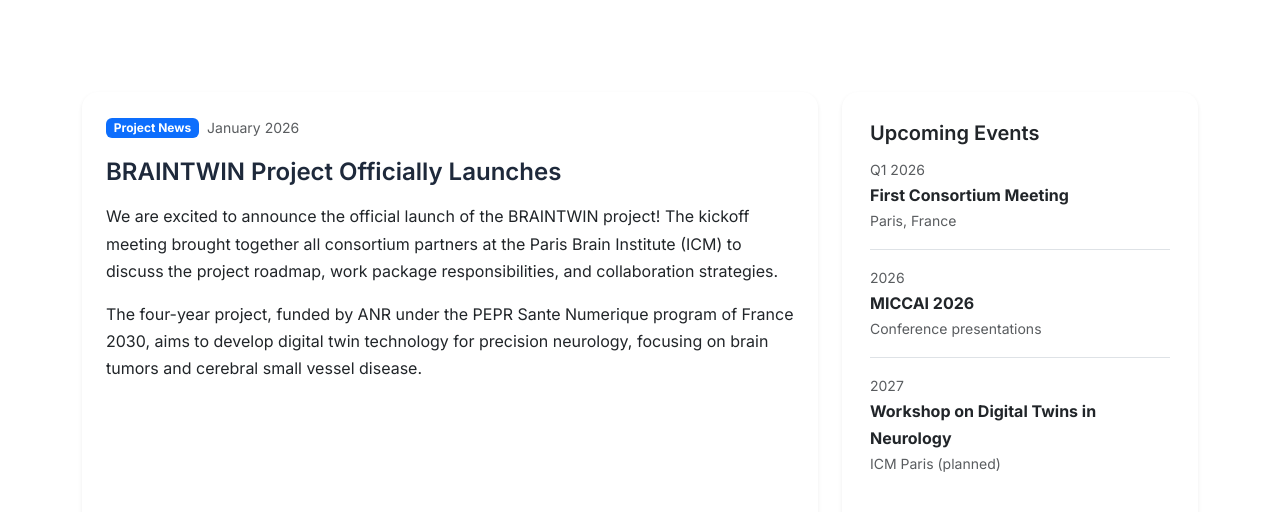
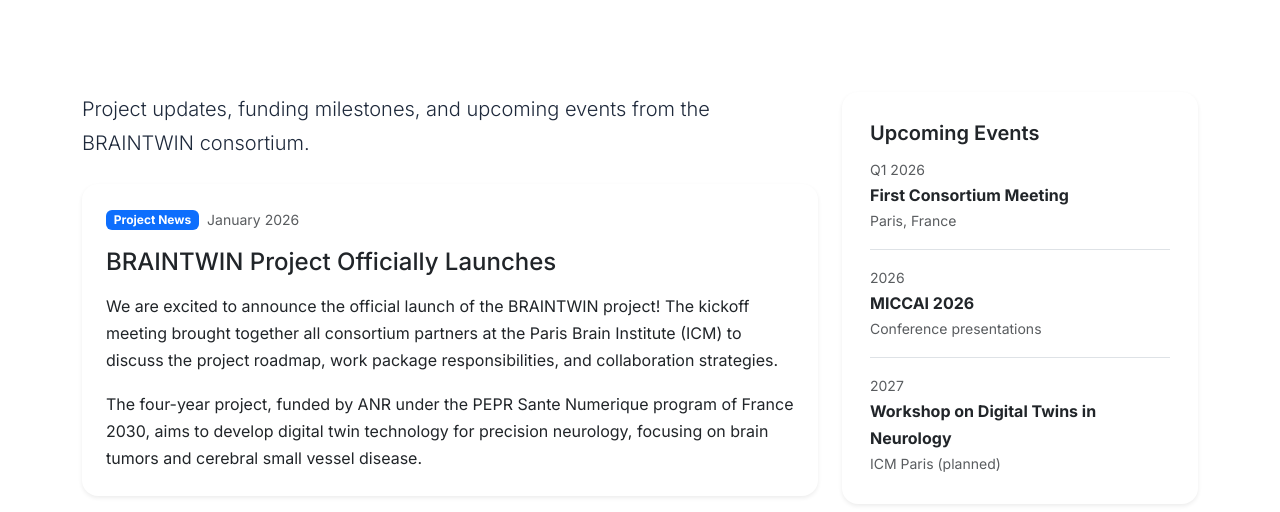
Before and after one commit to braintwin2026/BRAINTWIN, a Jekyll site: the page built from news.md, in a window 1280 px wide and 900 px high, cut to the strip 388-900 px from the top of the window. Built offline with Jekyll 4.4.1, drawn with Linux system fonts in a browser that asks for light colours.

Commit message:
Update news.md

```diff
--- a/news.md
+++ b/news.md
@@ -17,55 +17,73 @@
   </div>
 </section>
 
-<!-- News List -->
+<!-- News + Sidebar (same row, stable layout like About) -->
 <section class="section">
   <div class="container">
-    <div class="row">
+    <div class="row g-4 align-items-start">
+      <!-- Main column -->
       <div class="col-lg-8">
+        <p class="lead mb-4">
+          Project updates, funding milestones, and upcoming events from the BRAINTWIN consortium.
+        </p>
+
         <!-- News Item -->
         <article class="card mb-4 border-0 shadow-sm" data-aos="fade-up">
           <div class="card-body p-4">
-            <div class="d-flex align-items-center mb-3">
-              <span class="badge bg-primary me-2">Project News</span>
+            <div class="d-flex flex-wrap align-items-center gap-2 mb-3">
+              <span class="badge bg-primary">Project News</span>
               <span class="text-muted small">January 2026</span>
             </div>
-            <h3>BRAINTWIN Project Officially Launches</h3>
-            <p>We are excited to announce the official launch of the BRAINTWIN project! The kickoff meeting brought together all consortium partners at the Paris Brain Institute (ICM) to discuss the project roadmap, work package responsibilities, and collaboration strategies.</p>
-            <p>The four-year project, funded by ANR under the PEPR Sante Numerique program of France 2030, aims to develop digital twin technology for precision neurology, focusing on brain tumors and cerebral small vessel disease.</p>
+            <h3 class="h4 mb-3">BRAINTWIN Project Officially Launches</h3>
+            <p>
+              We are excited to announce the official launch of the BRAINTWIN project! The kickoff meeting brought together all
+              consortium partners at the Paris Brain Institute (ICM) to discuss the project roadmap, work package responsibilities,
+              and collaboration strategies.
+            </p>
+            <p class="mb-0">
+              The four-year project, funded by ANR under the PEPR Sante Numerique program of France 2030, aims to develop digital twin
+              technology for precision neurology, focusing on brain tumors and cerebral small vessel disease.
+            </p>
           </div>
         </article>
 
         <article class="card mb-4 border-0 shadow-sm" data-aos="fade-up" data-aos-delay="100">
           <div class="card-body p-4">
-            <div class="d-flex align-items-center mb-3">
-              <span class="badge bg-success me-2">Funding</span>
+            <div class="d-flex flex-wrap align-items-center gap-2 mb-3">
+              <span class="badge bg-success">Funding</span>
               <span class="text-muted small">December 2025</span>
             </div>
-            <h3>ANR Funding Approved for BRAINTWIN</h3>
-            <p>The BRAINTWIN project has received funding approval from the French National Research Agency (ANR) as part of the PEPR Sante Numerique initiative under France 2030. The consortium will receive 1.6 million euros over 48 months to develop innovative digital twin solutions for neurological diseases.</p>
+            <h3 class="h4 mb-3">ANR Funding Approved for BRAINTWIN</h3>
+            <p class="mb-0">
+              The BRAINTWIN project has received funding approval from the French National Research Agency (ANR) as part of the PEPR
+              Sante Numerique initiative under France 2030. The consortium will receive 1.6 million euros over 48 months to develop
+              innovative digital twin solutions for neurological diseases.
+            </p>
           </div>
         </article>
 
         <article class="card mb-4 border-0 shadow-sm" data-aos="fade-up" data-aos-delay="200">
           <div class="card-body p-4">
-            <div class="d-flex align-items-center mb-3">
-              <span class="badge bg-info text-dark me-2">Opportunity</span>
+            <div class="d-flex flex-wrap align-items-center gap-2 mb-3">
+              <span class="badge bg-info text-dark">Opportunity</span>
               <span class="text-muted small">Coming Soon</span>
             </div>
-            <h3>PhD and Postdoc Positions Available</h3>
+            <h3 class="h4 mb-3">PhD and Postdoc Positions Available</h3>
             <p>Multiple PhD and postdoctoral positions will be available across consortium partner institutions. Research areas include:</p>
-            <ul>
+            <ul class="mb-3">
               <li>Multimodal deep learning for medical imaging</li>
               <li>Federated learning and privacy-preserving AI</li>
               <li>Computational pathology and whole-slide image analysis</li>
               <li>Clinical validation of AI models in neuro-oncology and stroke</li>
             </ul>
-            <p>Check back soon for application details or <a href="{{ '/contact/' | relative_url }}">contact us</a> for more information.</p>
+            <p class="mb-0">
+              Check back soon for application details or <a href="{{ '/contact/' | relative_url }}">contact us</a> for more information.
+            </p>
           </div>
         </article>
       </div>
 
-      <!-- Sidebar -->
+      <!-- Sidebar column -->
       <div class="col-lg-4">
         <div class="card border-0 shadow-sm mb-4">
           <div class="card-body">
@@ -93,16 +111,17 @@
         <div class="card border-0 shadow-sm mb-4">
           <div class="card-body">
             <h5 class="card-title">Stay Updated</h5>
-            <p class="small text-muted">Follow us on social media for the latest updates:</p>
-            <div class="d-flex gap-2">
-              <a href="https://bsky.app/profile/braintwin.bsky.social" target="_blank" rel="noopener" class="text-decoration-none">
+            <p class="small text-muted mb-3">Follow us on social media for the latest updates:</p>
+
+            <div class="d-flex align-items-center gap-3 flex-wrap">
+              <a href="https://bsky.app/profile/braintwin.bsky.social" target="_blank" rel="noopener" class="text-decoration-none" aria-label="BlueSky">
                 <i class="bi bi-bluesky fs-4"></i>
               </a>
-              <a href="https://github.com/braintwin2026/BRAINTWIN/" target="_blank" rel="noopener" class="btn btn-outline-primary btn-sm">
-                <i class="bi bi-github"></i>
+              <a href="https://github.com/braintwin2026/BRAINTWIN/" target="_blank" rel="noopener" class="text-decoration-none" aria-label="GitHub">
+                <i class="bi bi-github fs-4"></i>
               </a>
-              <a href="https://www.linkedin.com/company/braintwin" target="_blank" rel="noopener" class="btn btn-outline-primary btn-sm">
-                <i class="bi bi-linkedin"></i>
+              <a href="https://www.linkedin.com/company/braintwin" target="_blank" rel="noopener" class="text-decoration-none" aria-label="LinkedIn">
+                <i class="bi bi-linkedin fs-4"></i>
               </a>
             </div>
           </div>
@@ -116,6 +135,7 @@
           </div>
         </div>
       </div>
+      <!-- /sidebar -->
     </div>
   </div>
 </section>
```
